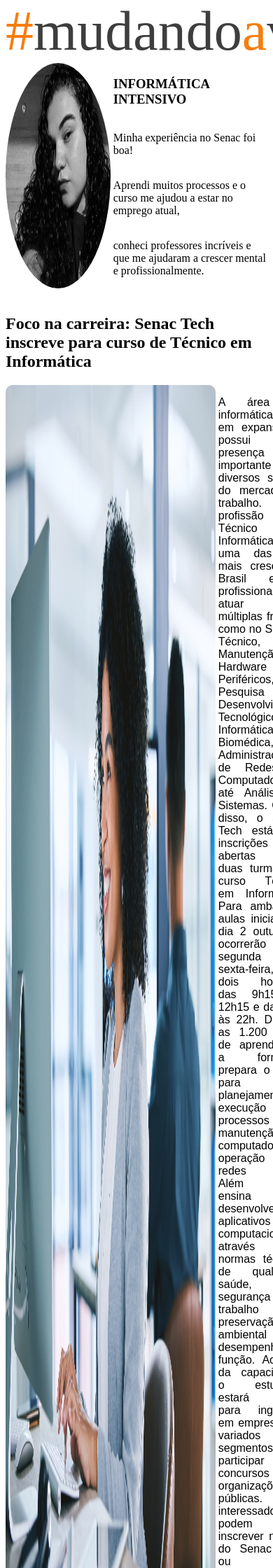
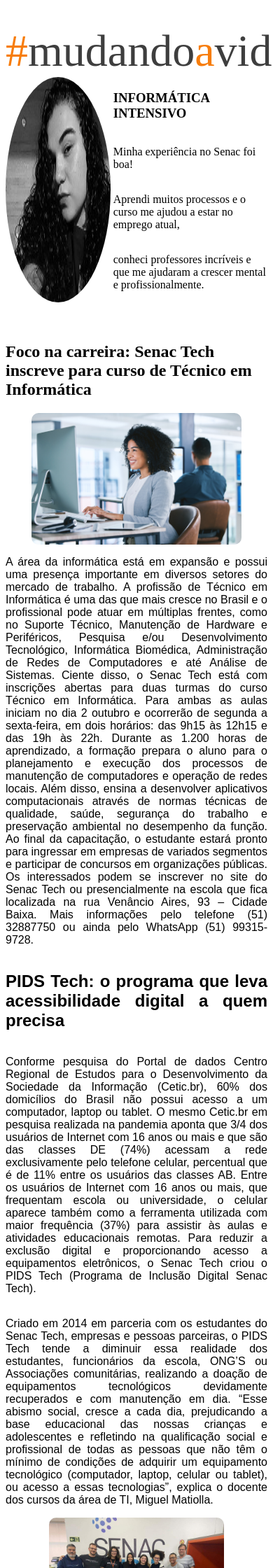
Before and after one commit to Cruz-Andre/projetoAulaUC14, a PHP site: page / in a window 390 px wide; the page is wider, and only the part inside the window is pictured. Shown: the part 1580-3820 px from the top of that part at 70% size. Run offline with PHP 8.4, Linux system fonts and the light colour scheme.

Commit message:
responsividade no index

```diff
--- a/index.html
+++ b/index.html
@@ -6,6 +6,7 @@
     <meta name="viewport" content="width=device-width, initial-scale=1.0">
     <link rel="stylesheet" type="text/css" href="./styles/menu.css">
     <link rel="stylesheet" type="text/css" href="./styles/stylesIndex.css">
+    <link rel="stylesheet" type="text/css" href="./styles/rodape.css">
     <link rel="icon" type="image/png" href="./img/logos/LogoVertical-Senac-Regional_cor.jpg">
     <title>Escola Senac Tech</title>
 </head>
@@ -29,7 +30,7 @@
     <!-- Fim Cabecalho -->
 
     <!-- Conteúdo Principal -->
-    <div class="historia">
+    <section class="historia">
         <h2>História do Senac Tech</h2>
         <p>
             Fundado em 19 de outubro de 1989, o Senac Tech é um centro de tecnologia voltado para o conhecimento. Com um
@@ -73,10 +74,12 @@
         >
         </iframe>
 
+    </section>
+
+    <section class="depoimentos">
+        <div>
+            <p class="hashTag"><span>#</span>mudando<span>a</span>vida</p>
         </div>
-
-
-    <p class="hashTag"><span>#</span>mudando<span>a</span>vida</p>
         <div class="depoimento">
             <img src="./img/depoimento1.jfif" alt="foto da Aluna">
             <div class="depAluno">
@@ -86,8 +89,9 @@
                 <p>conheci professores incríveis e que me ajudaram a crescer mental e profissionalmente.</p>
             </div>
         </div>
+    </section>
 
-    <div class="noticia1">
+    <section class="noticia1">
         <h2>Foco na carreira: Senac Tech inscreve para curso de Técnico em Informática</h2>
         <div class="notInfo">
             <img src="./img/reportagem1.jfif" alt="imagem de uma pessoa no computador">
@@ -119,9 +123,9 @@
                 99315-9728.
             </p>
         </div>
-    </div>
+    </section>
 
-    <div class="pids">
+    <section class="pids">
         <h2>PIDS Tech: o programa que leva acessibilidade digital a quem precisa</h2>
         <div class="pidsInfo">
             <img src="./img/pidsTech.jpg" alt="foto pidsTech">
@@ -164,9 +168,10 @@
                 Venâncio Aires, 93 - Cidade Baixa.
             </p>
         </div>
-    </div>
+    </section>
 
-    <div class="conquistas">
+    <!-- Rodape -->
+    <section class="conquistas">
         <div>
             <h2>Nossas Conquistas</h2>
         </div>
@@ -179,15 +184,15 @@
             <img src="./img/nossasConquistas/melhores_em_gestao.png" alt=""width="200px" hspace="18">
             <img src="./img/nossasConquistas/fundibeq.jpg" alt=""width="100px" hspace="18">
         </div>
-    </div>
+    </section>
 
-    <div class="setaUP">
+    <section class="setaUP">
         <a href="#s1">
             <img src="./img/setaParaCima.jpg" alt="uma seta para cima">
         </a>
-    </div>
+    </section>
 
-    <!-- Rodape -->
+
     <hr>
     <footer class="rodape">
         <h4>Senac Tech 2024 &copy</h4>
--- a/styles/menu.css
+++ b/styles/menu.css
@@ -28,3 +28,9 @@
 }
 
 /* Fim Cabeçalho */
+
+@media (max-width: 800px) {
+    .menuCabecalho {
+        flex-direction: column;
+    }
+}
--- a/styles/rodape.css
+++ b/styles/rodape.css
@@ -35,3 +35,10 @@
 .rodape img {
     width: 100px;
 }
+
+@media (max-width: 1350px) {
+    .conqLogos {
+        flex-direction: column;
+        row-gap: 10px;
+    }
+}
--- a/styles/stylesIndex.css
+++ b/styles/stylesIndex.css
@@ -23,6 +23,11 @@
 
 .hashTag span {
     color: #F77D0C;
+}
+
+.depoimentos {
+    display: flex;
+    flex-direction: column;
 }
 
 .depoimento {
@@ -91,41 +96,25 @@
 
 /* Fim Conteúdo */
 
+@media (max-width: 800px) {
+    .pidsInfo {
+        flex-direction: column;
+        align-items: center;
+        margin-bottom: 1rem;
+    }
 
-/* conquistas */
-.conquistas {
-    display: flex;
-    flex-direction: column;
-    align-items: center;
-    margin-top: 5%;
-    font-family: sans-serif;
+    .notInfo {
+        flex-direction: column;
+        align-items: center;
+    }
 }
 
-.conqLogos {
-    width: 100%;
-    display: flex;
-    align-items: center;
-    justify-content: space-evenly;
+@media (max-width: 500px) {
+    .hashTag {
+        font-size: 4rem;
+    }
+
+    iframe {
+        width: fit-content;
+    }
 }
-
-/* Seta para cima */
-.setaUP {
-    display: flex;
-    flex-direction: row-reverse;
-}
-
-.setaUP img {
-    width: 68px;
-}
-
-
-/* Inicio Rodapé */
-.rodape {
-    display: flex;
-    flex-direction: column;
-    align-items: center;
-}
-
-.rodape img {
-    width: 100px;
-}
```
Lines whose indentation alone changed are shown as unchanged.
